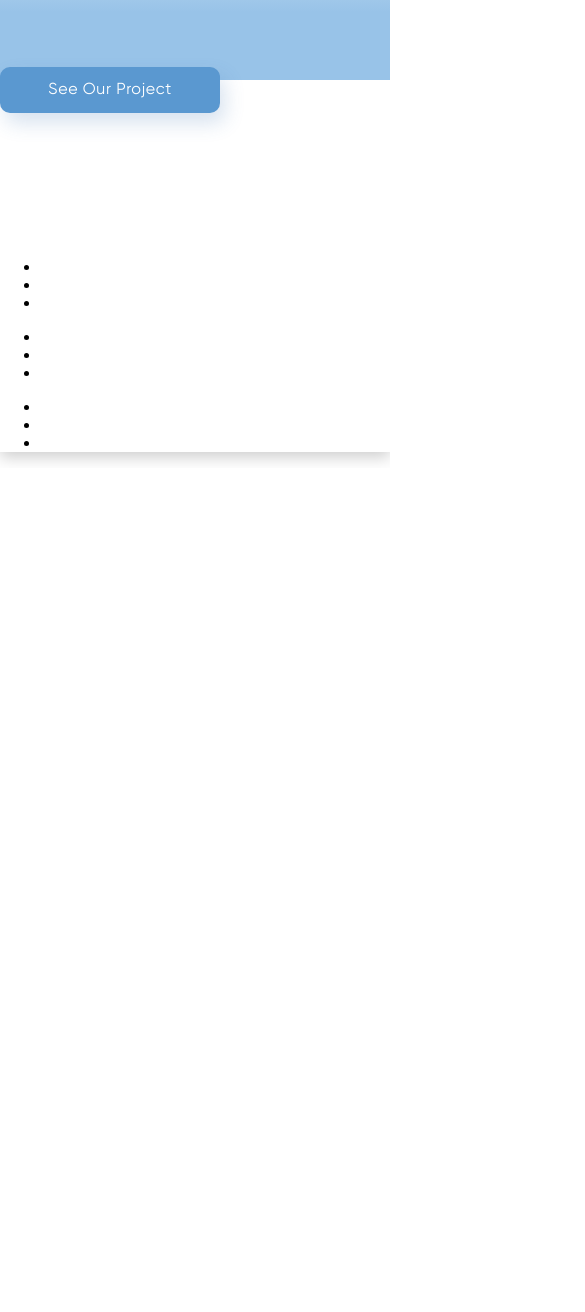
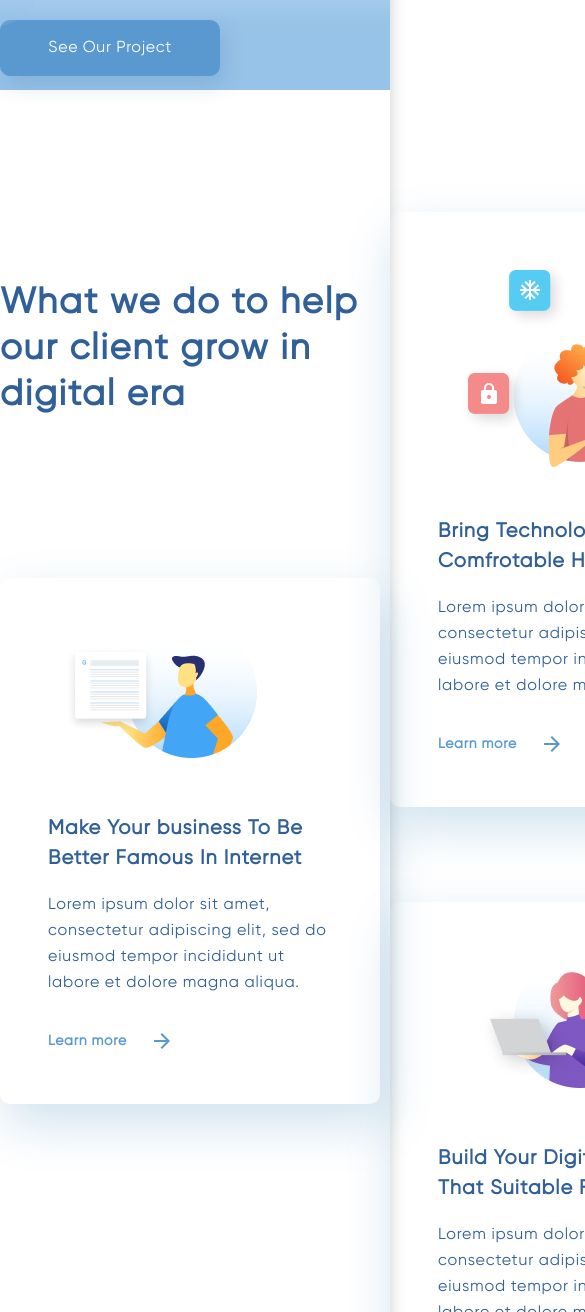
Before and after one commit to pr-jack/-_-, a website: page source/index.html in a window 390 px wide. Shown: the part 688-2000 px from the top of the page, 585 px wide, since content can reach past the window. Before the commit the page ends 1156 px from the top, so only its background shows below. Drawn offline with nearby package versions, Linux system fonts and the light colour scheme; files that its build step writes are made by us from their sources.

Commit message:
свертсал до блока about включительно

```diff
--- a/source/index.html
+++ b/source/index.html
@@ -43,34 +43,57 @@
       <!--About-->
 
       <section class="about">
-        <div class="wrapper">
-          <div class="about__side--left">
-            <h2 class="about__title"></h2>
-            <div class="about__block">
-              <div class="about__block--imge">
-                <img src="img/" alt="">
+        <div class="wrapper wrapper__about">
+          <div class="about__side about__side--left">
+            <h2 class="about__title">
+              What we do to help our client grow in digital era
+            </h2>
+            <div class="about__block about__block--one">
+              <img class="about__block--image" src="img/about/make.png" width="192" height="132" alt="make">
+              <h3 class="about__block--title">
+                Make Your business To Be Better Famous In Internet
+              </h3>
+              <div class="about__block--description">
+                Lorem ipsum dolor sit amet, consectetur adipiscing elit, sed do eiusmod tempor incididunt ut labore et dolore magna aliqua.
               </div>
-              <div class="about__block--title"></div>
-              <div class="about__block--description"></div>
-              <a href="#" class="about__block--link"></a>
+              <a href="#" class="about__block--link">
+                <b>
+                  Learn more
+                </b>
+                <img src="img/about/arrow.png" width="16" height="16" alt="arrow">
+              </a>
             </div>
           </div>
-          <div class="about__side--right">
-            <div class="about__block">
-              <div class="about__block--imge">
-                <img src="img/" alt="">
+          <div class="about__side about__side--right">
+            <div class="about__block about__block--two">
+              <img class="about__block--image" src="img/about/bring.png" width="255" height="208" alt="bring">
+              <h3 class="about__block--title">
+                Bring Technology To Your Comfrotable Home
+              </h3>
+              <div class="about__block--description">
+                Lorem ipsum dolor sit amet, consectetur adipiscing elit, sed do eiusmod tempor incididunt ut labore et dolore magna aliqua.
               </div>
-              <div class="about__block--title"></div>
-              <div class="about__block--description"></div>
-              <a href="#" class="about__block--link"></a>
+              <a href="#" class="about__block--link">
+                <b>
+                  Learn more
+                </b>
+                <img src="img/about/arrow.png" width="16" height="16" alt="arrow">
+              </a>
             </div>
-            <div class="about__block">
-              <div class="about__block--imge">
-                <img src="img/" alt="">
+            <div class="about__block about__block--three">
+              <img class="about__block--image" src="img/about/build.png" width="171" height="132" alt="build">
+              <h3 class="about__block--title">
+                Build Your Digital Product That Suitable For Your Need
+              </h3>
+              <div class="about__block--description">
+                Lorem ipsum dolor sit amet, consectetur adipiscing elit, sed do eiusmod tempor incididunt ut labore et dolore magna aliqua.
               </div>
-              <div class="about__block--title"></div>
-              <div class="about__block--description"></div>
-              <a href="#" class="about__block--link"></a>
+              <a href="#" class="about__block--link">
+                <b>
+                  Learn more
+                </b>
+                <img src="img/about/arrow.png" width="16" height="16" alt="arrow">
+              </a>
             </div>
           </div>
         </div>
--- a/source/sass/base.scss
+++ b/source/sass/base.scss
@@ -11,6 +11,8 @@ html {
 body {
   min-width: 320px;
   margin: 0;
+  font-family: $font-primary;
+  color: $color-text-secondary;
 }
 
 a {
@@ -21,7 +23,7 @@ p {
   margin: 0;
 }
 
-h1, h2 {
+h1, h2, h3 {
   margin: 0;
 }
 
--- /dev/null
+++ b/source/sass/blocks/about.scss
@@ -0,0 +1,99 @@
+.wrapper__about {
+  display: flex;
+}
+
+.about__title {
+  padding-top: 20px;
+  max-width: 360px;
+  font-size: 36px;
+  line-height: 46px;
+  letter-spacing: 0.05em;
+  text-align: left;
+}
+
+.about__side {
+  display: flex;
+  flex-direction: column;
+  padding-top: 170px;
+  width: 470px;
+
+  &--right {
+    align-items: flex-end;
+    padding-top: 122px;
+  }
+}
+
+.about__block {
+  padding: 48px;
+  width: 380px;
+  border-radius: 10px;
+  box-shadow: 5px 20px 50px 0px rgba(16, 112, 177, 0.2);
+
+  &--one {
+    align-self: flex-end;
+    margin-top: 160px;
+    margin-right: 10px;
+
+    .about__block {
+
+      &--image {
+        margin-left: 17px;
+      }
+    }
+  }
+
+  &--two {
+    .about__block {
+
+      &--image {
+        margin-left: 20px;
+      }
+
+      &--title {
+        margin-top: 43px;
+      }
+    }
+  }
+
+  &--three {
+    margin-top: 95px;
+
+    .about__block {
+
+      &--image {
+        margin-top: 6px;
+        margin-left: 37px;
+      }
+    }
+  }
+
+  &--title {
+    margin-top: 50px;
+    font-size: 20px;
+    line-height: 30px;
+    letter-spacing: 0.05em;
+    text-align: left;
+  }
+
+  &--description {
+    margin-top: 18px;
+    font-size: 16px;
+    line-height: 26px;
+    letter-spacing: 0.05em;
+    text-align: left;
+  }
+
+  &--link {
+    display: block;
+    margin-top: 30px;
+    font-size: 14px;
+    line-height: 30px;
+    letter-spacing: 0.05em;
+    color: $color-link;
+
+    img {
+      margin-left: 23px;
+      vertical-align: sub;
+    }
+  }
+}
--- a/source/sass/blocks/header.scss
+++ b/source/sass/blocks/header.scss
@@ -6,7 +6,8 @@
 }
 
 .page-header {
-  height: 768px;
+  position: relative;
+  height: 778px;
   background: linear-gradient(0deg, #98C3E8 8.84%, rgba(152, 195, 232, 0) 31.12%);
 }
 
@@ -19,34 +20,39 @@
   align-items: center;
 }
 
+.page-header__burger {
+  width: 24px;
+  height: 16px;
+}
+
 .page-header__title {
-  margin-top: 140px;
-  max-width: 510px;
+  margin-top: 86px;
+  max-width: 515px;
   font-family: $font-title;
   font-size: 64px;
   line-height: 74px;
-  letter-spacing: 0.04em;
+  letter-spacing: 0.055em;
   text-align: left;
-  color: $color-text-base;
+  color: $color-text-primary;
 }
 
 .page-header__description {
   max-width: 425px;
-  font-family: $font-base;
+  font-family: $font-primary;
   font-size: 16px;
   line-height: 26px;
   letter-spacing: 0.05em;
   text-align: left;
-  color: $color-text-base;
+  color: $color-text-primary;
 
 }
 
 .page-header__button {
   display: block;
-  margin-top: 70px;
+  margin-top: 75px;
   width: 220px;
-  padding: 10px 0;
-  font-family: $font-base;
+  padding: 15px 0;
+  font-family: $font-primary;
   font-size: 16px;
   line-height: 26px;
   letter-spacing: 0.04em;
@@ -59,8 +65,8 @@
 
 .page-header__image {
   position: absolute;
-  top: 62px;
-  right: 32px;
+  top: 104px;
+  right: 23px;
   width: 688px;
   height: 613px;
 }
--- a/source/sass/style.scss
+++ b/source/sass/style.scss
@@ -1,5 +1,6 @@
+@import "variables.scss";
 @import "base.scss";
 @import "normalize.scss";
-@import "variables.scss";
 @import "fonts.scss";
 @import "blocks/header.scss";
+@import "blocks/about.scss";
--- a/source/sass/variables.scss
+++ b/source/sass/variables.scss
@@ -1,4 +1,6 @@
 $desktop-width: 1280px;
-$font-base: "Gilroy-Regular", "Arial", sans-serif;
+$font-primary: "Gilroy-Regular", "Arial", sans-serif;
 $font-title: "Galien-Regular", "Arial", sans-serif;
-$color-text-base: rgba(31, 63, 104, 1);
+$color-text-primary: rgba(31, 63, 104, 1);
+$color-text-secondary: rgba(49, 96, 153, 1);
+$color-link: rgba(90, 152, 208, 1);
```
Also changed, not shown: source/img/about/arrow.png (added), source/img/about/bring.png (added), source/img/about/build.png (added), source/img/about/make.png (added).
